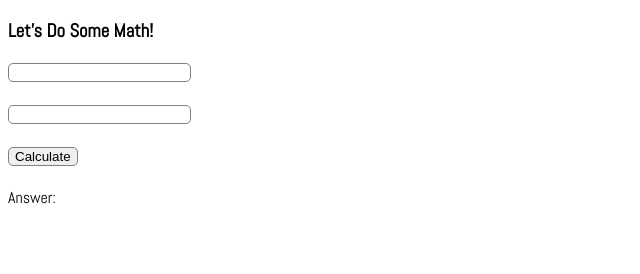
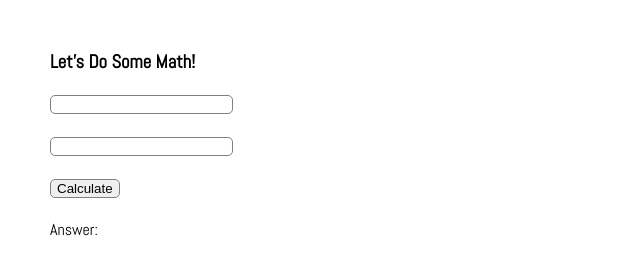
Before and after one commit to corifowler/JS-D2, a plain HTML site: page index.html in a window 1280 px wide. Shown: the whole page, without its empty margins (0-640 px from the left). Drawn offline with Linux system fonts and the light colour scheme.

Commit message:
updated readme

```diff
--- a/main.css
+++ b/main.css
@@ -1,5 +1,6 @@
 body {
   font-family: 'Abel', sans-serif;
+  margin: 50px;
 }
 
 body input {
```
Also changed, not shown: 1 other file.
